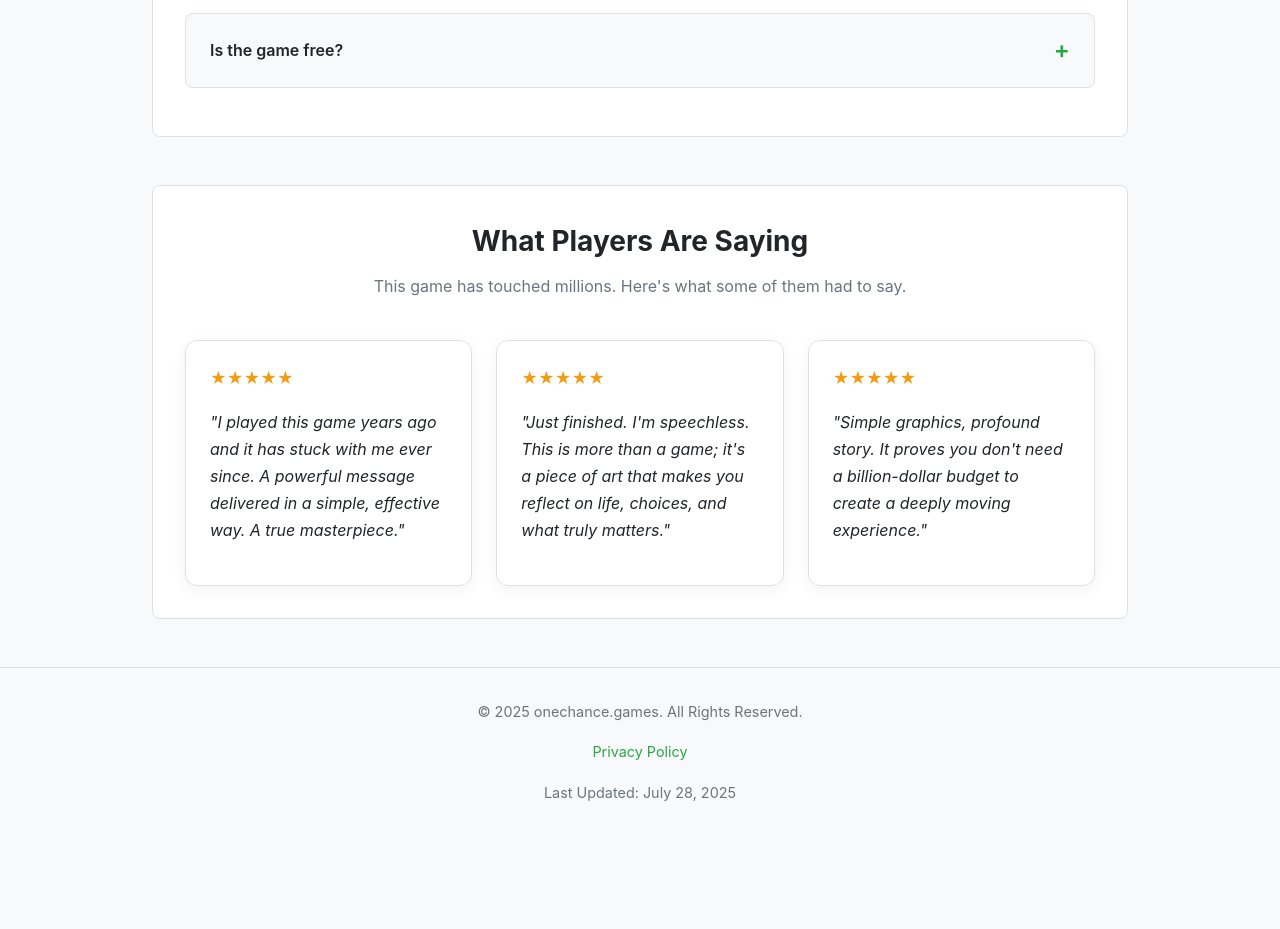
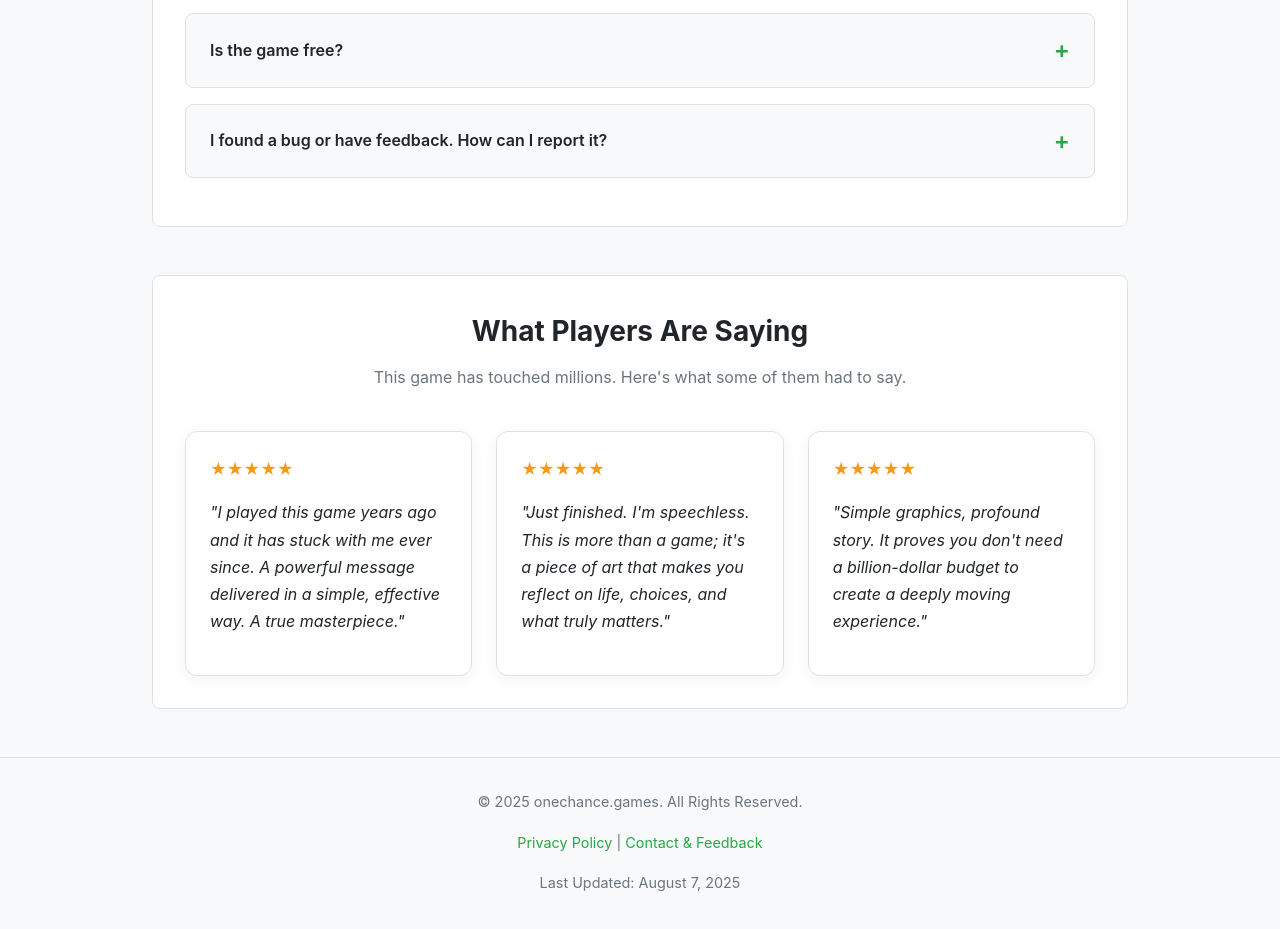
Before and after one commit to elng12/-onechance.games, a plain HTML site: page index.html in a window 1280 px wide. Shown: the part 2200-3129 px from the top of the page. Before the commit the page ends 3053 px from the top, so only its background shows below. Drawn offline with Linux system fonts and the light colour scheme.

Commit message:
自动格式化index.html文件

```diff
--- a/index.html
+++ b/index.html
@@ -213,6 +213,8 @@
 
       /* Footer */
       .page-footer { padding: 2rem 0; margin-top: 3rem; border-top: 1px solid var(--border-color); text-align: center; color: var(--text-secondary); font-size: 0.9rem; }
+      .page-footer a { color: var(--accent-color); }
+      .page-footer a:hover { opacity: 0.8; }
 
       /* Utilities */
       .sr-only { position: absolute; width: 1px; height: 1px; padding: 0; margin: -1px; overflow: hidden; clip: rect(0,0,0,0); white-space: nowrap; border-width: 0; }
@@ -312,6 +314,12 @@
               <p>Yes, One Chance is completely free to play.</p>
             </div>
           </details>
+          <details>
+            <summary>I found a bug or have feedback. How can I report it?</summary>
+            <div class="faq-answer">
+              <p>We'd love to hear from you! Please send your feedback, bug reports, or suggestions to: <a href="mailto:feedback@onechance.games">feedback@onechance.games</a></p>
+            </div>
+          </details>
         </section>
 
         <section class="content-section testimonials-section" aria-labelledby="testimonials-title">
@@ -337,8 +345,8 @@
     <footer class="page-footer">
         <div class="wrapper">
             <p>&copy; 2025 onechance.games. All Rights Reserved.</p>
-            <p><a href="/privacy" rel="noopener noreferrer">Privacy Policy</a></p>
-            <p>Last Updated: <time datetime="2025-07-28">July 28, 2025</time></p>
+            <p><a href="/privacy" rel="noopener noreferrer">Privacy Policy</a> | <a href="mailto:feedback@onechance.games">Contact & Feedback</a></p>
+            <p>Last Updated: <time datetime="2025-08-07">August 7, 2025</time></p>
         </div>
     </footer>
 
```
